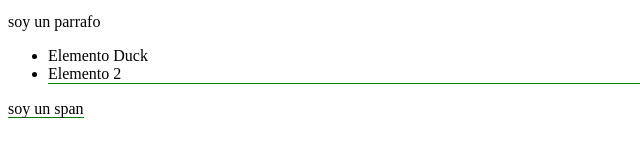
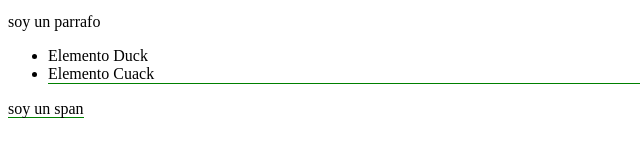
Before and after one commit to JessusVega/demo-rep2, a plain HTML site: page index.html in a window 1280 px wide. Shown: the part 261-418 px from the top of the page, 0-640 px from the left. Drawn offline with Linux system fonts and the light colour scheme.

Commit message:
Se modificio el html

```diff
--- a/index.html
+++ b/index.html
@@ -44,7 +44,7 @@
 
         <ul>
             <li>Elemento Duck</li>
-            <li class="resaltado">Elemento 2</li>
+            <li class="resaltado">Elemento Cuack</li>
         </ul>
         <span class="resaltado">soy un span</span>
     </div>
```
